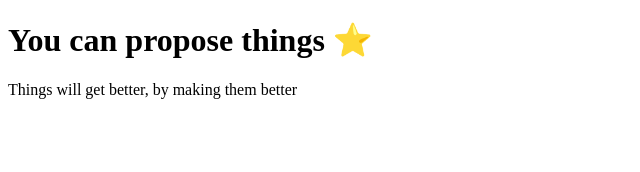
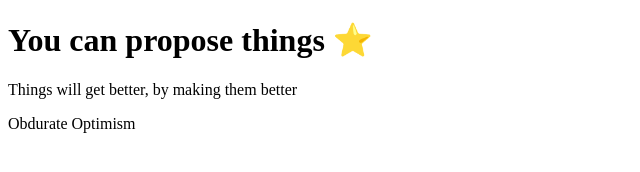
Before and after one commit to cole-hendricks/propositions, a plain HTML site: page index.html in a window 1280 px wide. Shown: the whole page, without its empty margins (0-640 px from the left). Drawn offline with Linux system fonts and the light colour scheme.

Commit message:
Update index.html

```diff
--- a/index.html
+++ b/index.html
@@ -6,5 +6,6 @@
    <body>
       <h1>You can propose things ⭐️</h1>
       <p>Things will get better, by making them better</p>
+       <p>Obdurate Optimism</p>
    </body>
 </html>
```
